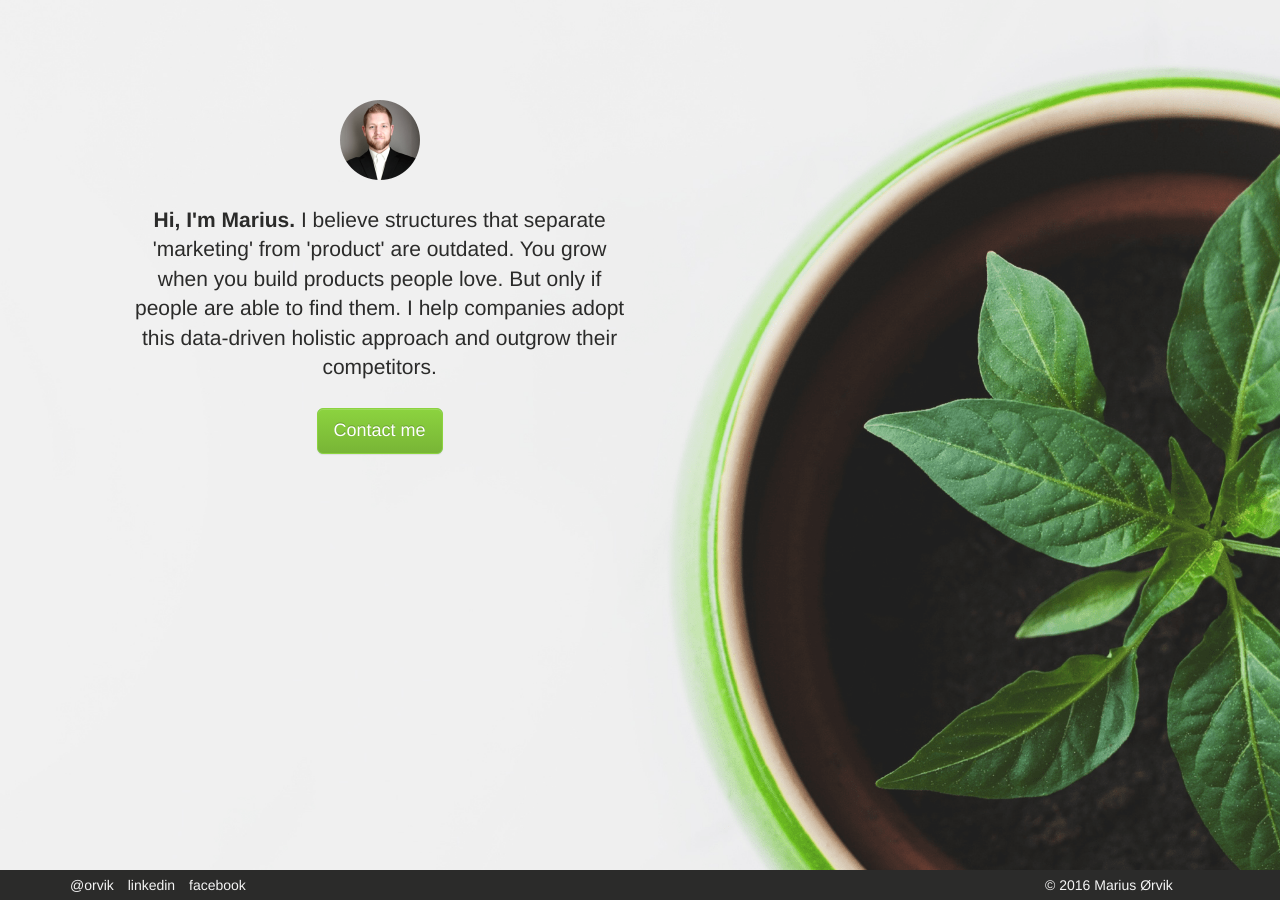
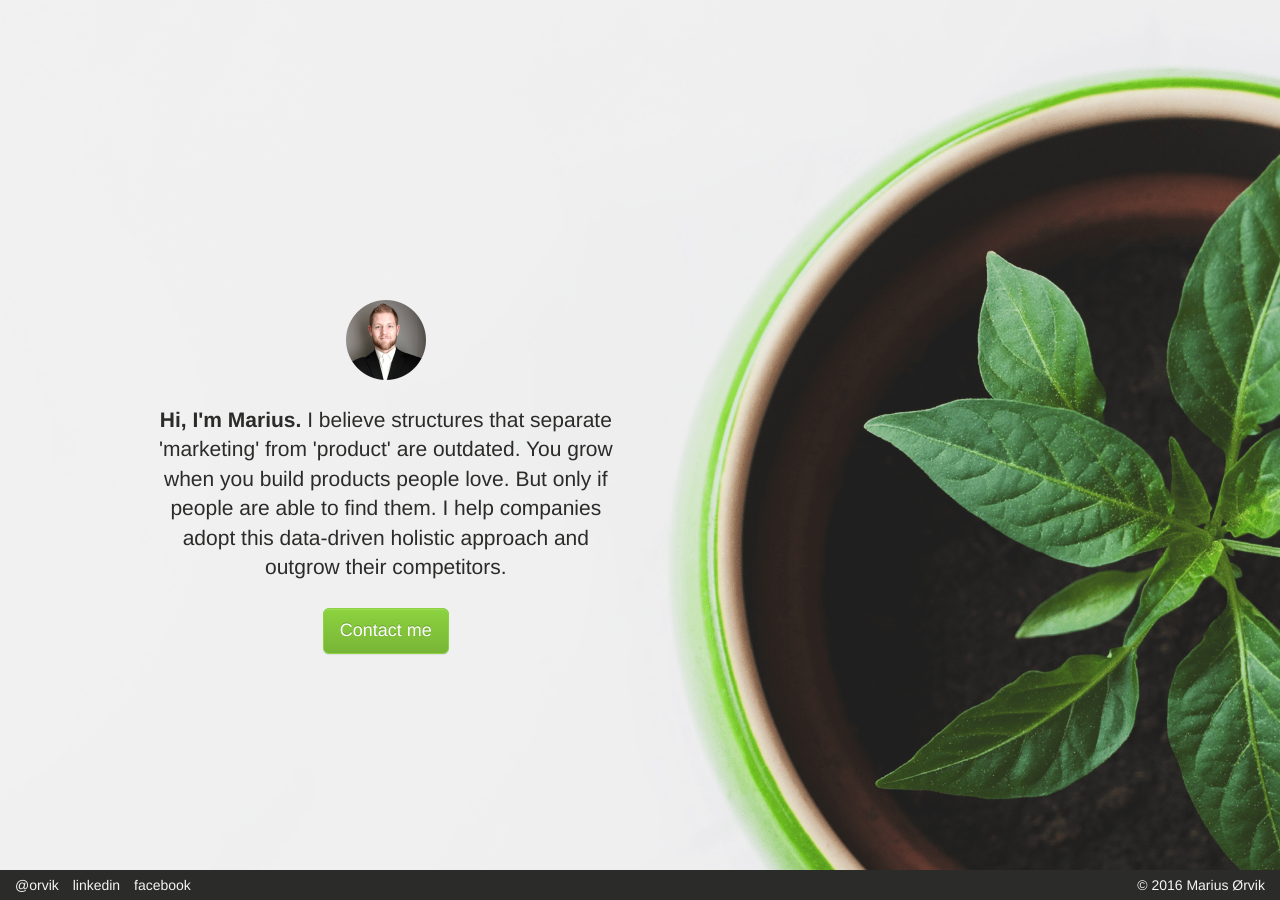
Before and after one commit to dimdal/dimdal.github.io, a Jekyll site: the page built from index.html, in a window 1280 px wide. Built offline with Jekyll 4.4.1, drawn with Linux system fonts in a browser that asks for light colours; nearby versions of some CDN libraries.

Commit message:
fixes for large screens

```diff
--- a/_includes/footer.html
+++ b/_includes/footer.html
@@ -1,5 +1,5 @@
     <div id="footer">
-      <div class="container">
+      <div class="container-fluid">
 	      <div class="row">
 		    <div class="col-sm-4 col-xs-12">
 			    <ul class="list-inline social-links">
@@ -8,7 +8,7 @@
 				    <li><a href="https://facebook.com/{{ site.author.facebook }}" target="_blank">facebook</a></li>
 			    </ul>
 		    </div>
-		    <div class="col-sm-2 col-sm-offset-6 col-xs-12">
+		    <div class="col-sm-2 col-sm-offset-6 col-xs-12 text-right">
 				<p>&copy; {{ site.time | date: '%Y' }} {{ site.author.name }}</p>
 		    </div>
       </div>
--- a/assets/themes/bootstrap-3/css/style.css
+++ b/assets/themes/bootstrap-3/css/style.css
@@ -64,6 +64,17 @@ body {
 	border-color: #8CD33F;
 }
 
+/* Frontpage on big screen */
+@media screen and (min-width: 1200px) {
+	.frontpage-header {
+		padding-top: 300px;
+	}
+	.row {
+		margin-right: 0;
+		margin-left: 0;
+	}
+}
+
 
 /* posts index */
 .post > h3.title {
```
Also changed, not shown: 5 other files.
